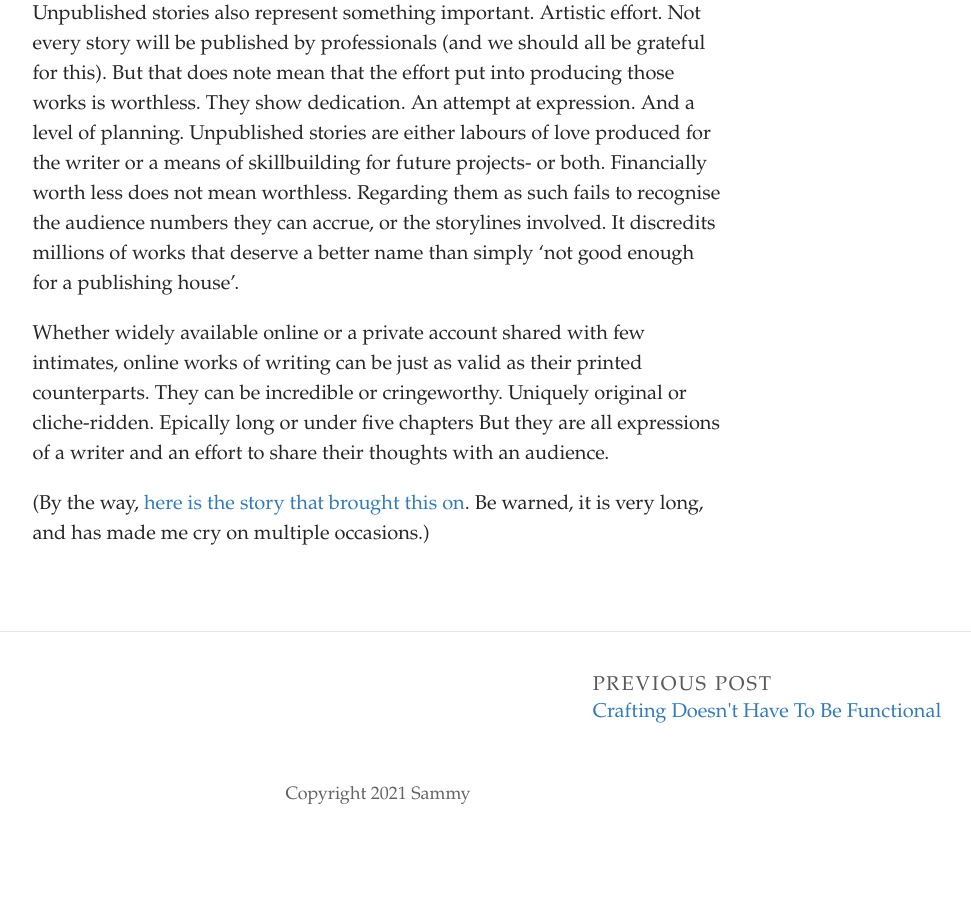
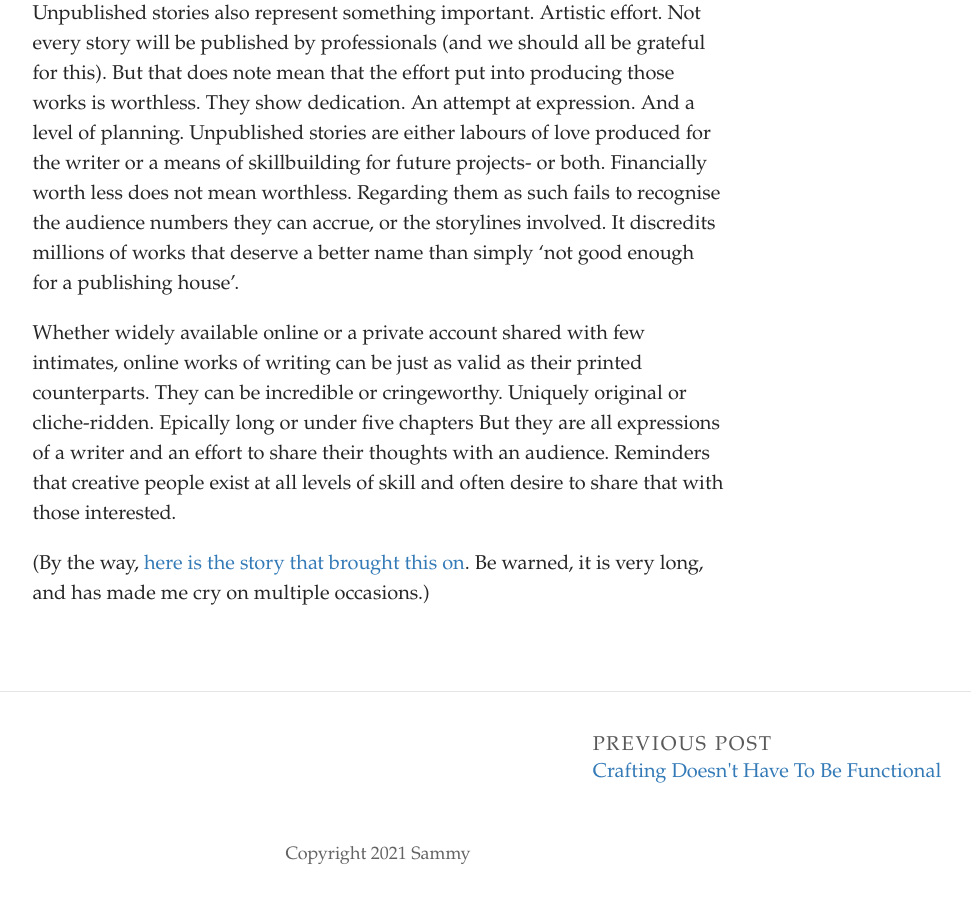
Before and after one commit to SammySpinsAYarn/Blog, a Jekyll site: the page built from _posts/2023-07-06-can-go-back-to-books-now.md, in a window 1280 px wide and 900 px high, scrolled down 1446 px. Shown: the whole window, without its empty margins (262-1233 px from the left). Built offline with Jekyll 4.4.1, drawn with Linux system fonts in a browser that asks for light colours; some web fonts are replaced; before the commit the page ends 2286 px from its top, so only the background shows below that.

Commit message:
Update Post “2023-07-06-can-go-back-to-books-now”

```diff
--- a/_posts/2023-07-06-can-go-back-to-books-now.md
+++ b/_posts/2023-07-06-can-go-back-to-books-now.md
@@ -13,7 +13,7 @@ Y﻿et the lack of censorship means the stories are *allowed* to be different. T
 
 Unpublished stories also represent something important. Artistic effort. Not every story will be published by professionals (and we should all be grateful for this). But that does note mean that the effort put into producing those works is worthless. They show dedication. An attempt at expression. And a level of planning. Unpublished stories are either labours of love produced for the writer or a means of skillbuilding for future projects- or both. Financially worth less does not mean worthless. Regarding them as such fails to recognise the audience numbers they can accrue, or the storylines involved. It discredits millions of works that deserve a better name than simply 'not good enough for a publishing house'.
 
-W﻿hether widely available online or a private account shared with few intimates, online works of writing can be just as valid as their printed counterparts. They can be incredible or cringeworthy. Uniquely original or cliche-ridden. Epically long or under five chapters But they are all expressions of a writer and an effort to share their thoughts with an audience.
+W﻿hether widely available online or a private account shared with few intimates, online works of writing can be just as valid as their printed counterparts. They can be incredible or cringeworthy. Uniquely original or cliche-ridden. Epically long or under five chapters But they are all expressions of a writer and an effort to share their thoughts with an audience. Reminders that creative people exist at all levels of skill and often desire to share that with those interested.
 
 
 
```
